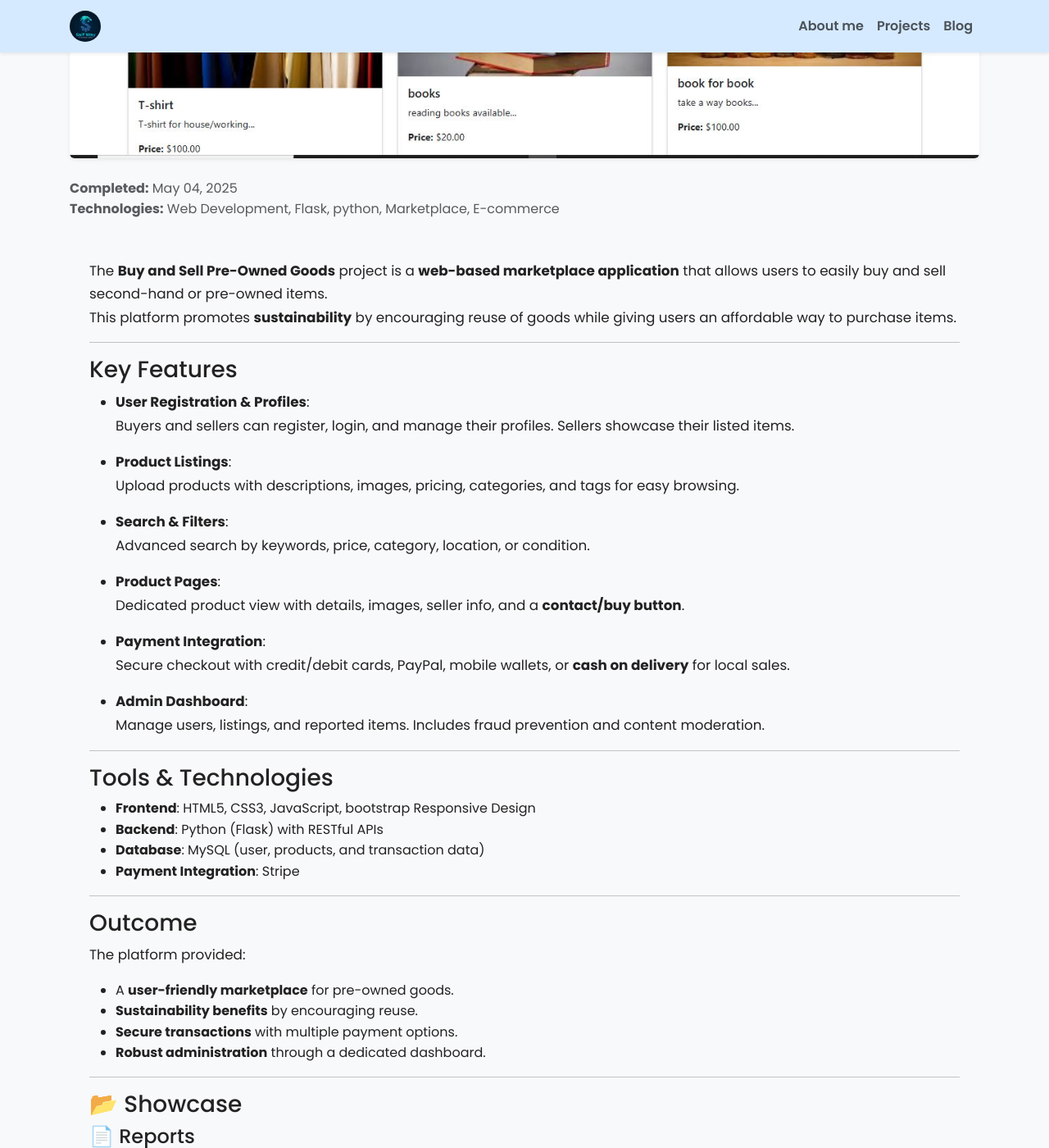
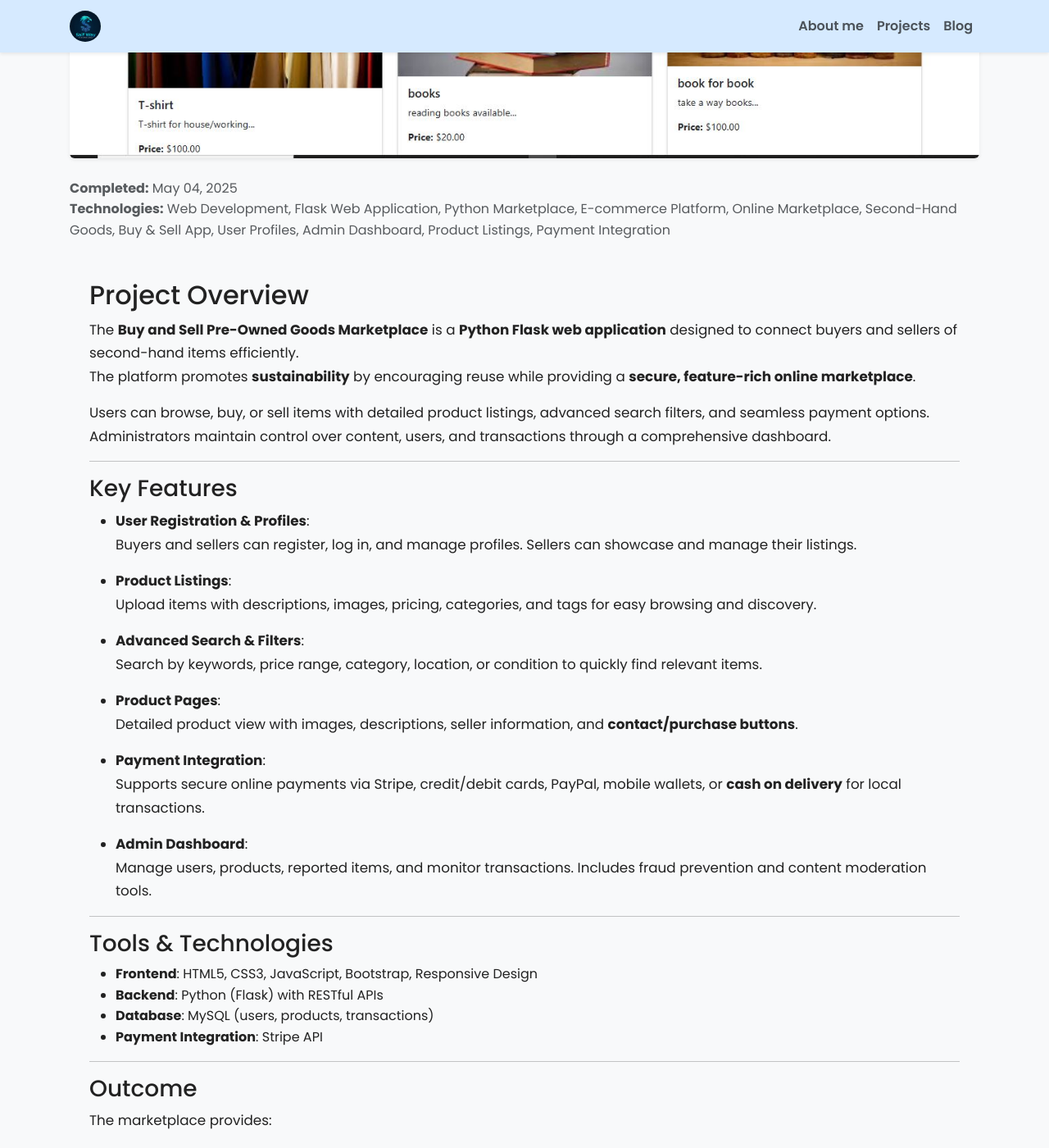
Before and after one commit to Imran5693/saifway, a Jekyll site: the page built from _projects/2025-05-04-preowned-goods.md, in a window 1280 px wide and 1400 px high, scrolled down 601 px. Shown: the whole window at 82% size. Built offline with Jekyll 4.4.1, drawn with Linux system fonts in a browser that asks for light colours; some of the changed text lies outside the part shown.

```diff
--- a/Gemfile
+++ b/Gemfile
@@ -1,4 +1,7 @@
 source "https://rubygems.org"
+
+gem 'csv', '3.2.2'  # or latest version compatible
+gem 'logger', '1.5.0'
 
 gem "jekyll", "~> 4.3.3"
 gem "webrick", "~> 1.7"
--- a/_projects/2025-05-04-preowned-goods.md
+++ b/_projects/2025-05-04-preowned-goods.md
@@ -1,52 +1,80 @@
 ---
 layout: project
-title: "Buy and Sell Pre-Owned Goods"
-description: "A web application enabling users to buy and sell second-hand items with secure transactions, user profiles, and admin control."
+title: "Buy and Sell Pre-Owned Goods Marketplace"
+description: "A Python Flask web application for buying and selling second-hand items with secure transactions, user profiles, advanced search, and admin management."
 date: 2025-05-04
 thumbnail: "/assets/images/projects/pre-owned-home_page.JPG"
-tags: ["Web Development", "Flask", "python", "Marketplace", "E-commerce"]
+tags:
+  - Web Development
+  - Flask Web Application
+  - Python Marketplace
+  - E-commerce Platform
+  - Online Marketplace
+  - Second-Hand Goods
+  - Buy & Sell App
+  - User Profiles
+  - Admin Dashboard
+  - Product Listings
+  - Payment Integration
+keywords:
+  - buy and sell pre-owned goods
+  - second-hand marketplace
+  - online marketplace python flask
+  - ecommerce platform flask
+  - python web application marketplace
+  - pre-owned item trading platform
+  - secure transactions web app
+  - marketplace user profile management
+  - admin dashboard for ecommerce
+  - product listings and search filters
+sitemap: true
+priority: 0.9
 ---
 
-The **Buy and Sell Pre-Owned Goods** project is a **web-based marketplace application** that allows users to easily buy and sell second-hand or pre-owned items.
-This platform promotes **sustainability** by encouraging reuse of goods while giving users an affordable way to purchase items.
+## Project Overview
+The **Buy and Sell Pre-Owned Goods Marketplace** is a **Python Flask web application** designed to connect buyers and sellers of second-hand items efficiently.
+The platform promotes **sustainability** by encouraging reuse while providing a **secure, feature-rich online marketplace**.
+
+Users can browse, buy, or sell items with detailed product listings, advanced search filters, and seamless payment options. Administrators maintain control over content, users, and transactions through a comprehensive dashboard.
 
 ---
 
 ### Key Features
 - **User Registration & Profiles**:
-  Buyers and sellers can register, login, and manage their profiles. Sellers showcase their listed items.
+  Buyers and sellers can register, log in, and manage profiles. Sellers can showcase and manage their listings.
 
 - **Product Listings**:
-  Upload products with descriptions, images, pricing, categories, and tags for easy browsing.
+  Upload items with descriptions, images, pricing, categories, and tags for easy browsing and discovery.
 
-- **Search & Filters**:
-  Advanced search by keywords, price, category, location, or condition.
+- **Advanced Search & Filters**:
+  Search by keywords, price range, category, location, or condition to quickly find relevant items.
 
 - **Product Pages**:
-  Dedicated product view with details, images, seller info, and a **contact/buy button**.
+  Detailed product view with images, descriptions, seller information, and **contact/purchase buttons**.
 
 - **Payment Integration**:
-  Secure checkout with credit/debit cards, PayPal, mobile wallets, or **cash on delivery** for local sales.
+  Supports secure online payments via Stripe, credit/debit cards, PayPal, mobile wallets, or **cash on delivery** for local transactions.
 
 - **Admin Dashboard**:
-  Manage users, listings, and reported items. Includes fraud prevention and content moderation.
+  Manage users, products, reported items, and monitor transactions. Includes fraud prevention and content moderation tools.
 
 ---
 
 ### Tools & Technologies
-- **Frontend**: HTML5, CSS3, JavaScript, bootstrap Responsive Design
+- **Frontend**: HTML5, CSS3, JavaScript, Bootstrap, Responsive Design
 - **Backend**: Python (Flask) with RESTful APIs
-- **Database**: MySQL (user, products, and transaction data)
-- **Payment Integration**: Stripe
+- **Database**: MySQL (users, products, transactions)
+- **Payment Integration**: Stripe API
 
 ---
 
 ### Outcome
-The platform provided:
-- A **user-friendly marketplace** for pre-owned goods.
-- **Sustainability benefits** by encouraging reuse.
-- **Secure transactions** with multiple payment options.
-- **Robust administration** through a dedicated dashboard.
+The marketplace provides:
+- A **secure and user-friendly platform** for buying and selling pre-owned items.
+- **Sustainability benefits** by promoting reuse of goods.
+- **Secure financial transactions** with multiple payment options.
+- **Robust administrative control** through a dedicated dashboard.
+- **Scalable marketplace architecture** ready for future expansion.
 
 ---
 
@@ -59,6 +87,7 @@
 - [Presentation Slides]({{ site.baseurl }}/assets/slides/preowned-goods-presentation.pdf)
 
 #### 🖼️ Images
-- ![Homepage]({{ site.baseurl }}/assets/images/projects\pre-owned-admin-panel.JPG)
+- ![Homepage]({{ site.baseurl }}/assets/images/projects/pre-owned-home_page.JPG)
 - ![Product Listing]({{ site.baseurl }}/assets/images/projects/pre-owned-product-listing.JPG)
-- ![Admin Dashboard]({{ site.baseurl }}/assets/images/projects/pre-owned-report-page.JPG)
+- ![Admin Dashboard]({{ site.baseurl }}/assets/images/projects/pre-owned-admin-panel.JPG)
+- ![Report Page]({{ site.baseurl }}/assets/images/projects/pre-owned-report-page.JPG)
```
Also changed, not shown: certificates.md (+28 -1 lines), Gemfile.lock, assets/images/Cisco_DevNetSpecialist.png (added).
